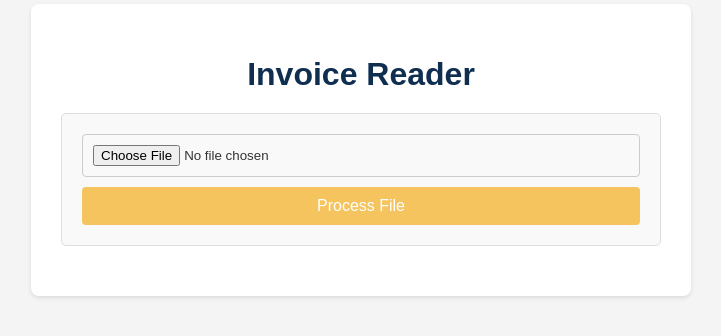
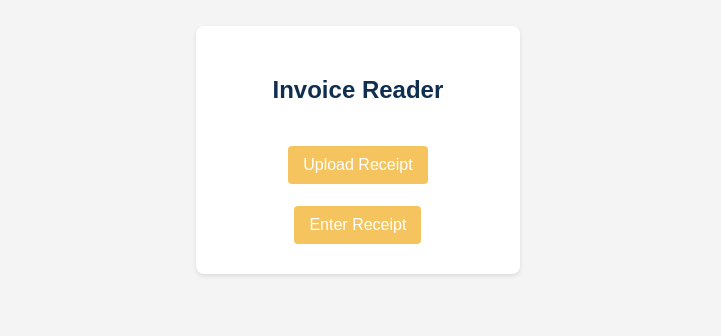
Before and after one commit to giselle-ming/auto-invoice, a plain HTML site: page index.html in a window 1280 px wide. Shown: the part 250-586 px from the top of the page, without its empty margins (279-1000 px from the left). Drawn offline with Linux system fonts and the light colour scheme.

Commit message:
update home with 2 options

```diff
--- a/css/styles.css
+++ b/css/styles.css
@@ -11,6 +11,10 @@ body {
 
 #response {
   display: none;
+}
+
+.btn-home {
+  margin-top: 22px;
 }
 
 .container {
--- a/index.html
+++ b/index.html
@@ -8,6 +8,15 @@
   </head>
 
   <body>
+    <section id="select-option">
+      <div class="container">
+        <h1>Invoice Reader</h1>
+        <button class="btn-home" id="select-file">Upload Receipt</button>
+        <button class="btn-home" id="enter-amount">Enter Receipt</button>
+      </div>
+    </section>
+
+    <section id="submit-receipt" style="display: none">
       <div class="container">
         <h1>Invoice Reader</h1>
         <form id="uploadForm">
@@ -22,6 +31,7 @@
         </form>
         <div id="response"></div>
       </div>
+    </section>
     <script src="js/main.js"></script>
   </body>
 </html>
--- a/js/main.js
+++ b/js/main.js
@@ -1,5 +1,14 @@
 const form = document.getElementById("uploadForm");
 const responseDiv = document.getElementById("response");
+const submitSection = document.getElementById("submit-receipt");
+const homeSection = document.getElementById("select-option");
+
+const selectFile = document.getElementById("select-file");
+selectFile.addEventListener("click", () => {
+  submitSection.style.display = "block";
+  homeSection.style.display = "none";
+  responseDiv.style.display = "none";
+});
 
 form.addEventListener("submit", async (event) => {
   event.preventDefault();
@@ -47,7 +56,7 @@ form.addEventListener("submit", async (event) => {
 const CATEGORIES = [
   "Select category",
   "Groceries",
-  "Bebe",
+  "Bebe (Cat)",
   "Entertainment",
   "Gifts",
   "Going out",
```
Lines whose indentation alone changed are shown as unchanged.
